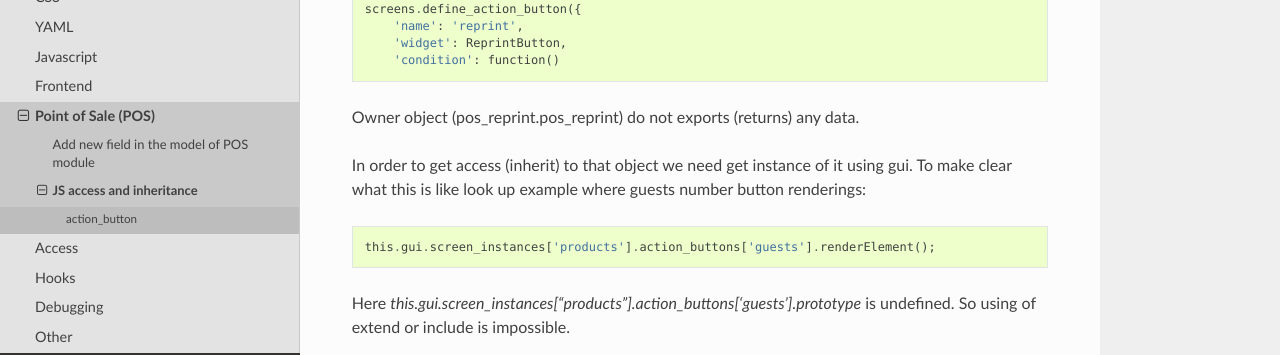
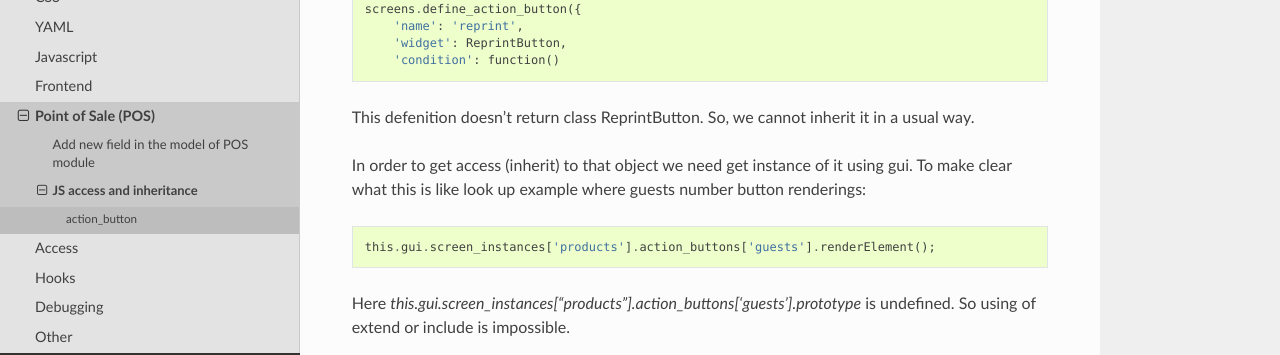
Before and after one commit to itpp-labs/odoo-development, a Sphinx documentation site: the page built from docs/dev/pos/gui.rst, in a window 1280 px wide and 1119 px high. Shown: the part 357-712 px from the top of the window. Built offline with Sphinx 7.4.7 and the Read the Docs theme 2.0.0, drawn with Linux system fonts in a browser that asks for light colours; pages that are not in the unit, such as notebooks, are missing from menus.

Commit message:
Update gui.rst

```diff
--- a/docs/dev/pos/gui.rst
+++ b/docs/dev/pos/gui.rst
@@ -15,7 +15,7 @@
         'widget': ReprintButton,
         'condition': function()
 
-Owner object (pos_reprint.pos_reprint) do not exports (returns) any data.
+This defenition doesn't return class ReprintButton. So, we cannot inherit it in a usual way.
 
 In order to get access (inherit) to that object we need get instance of it using gui.
 To make clear what this is like look up example where guests number button renderings::
```
